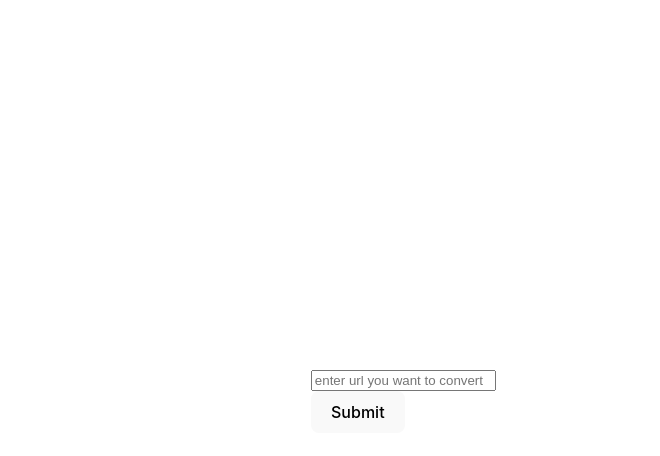
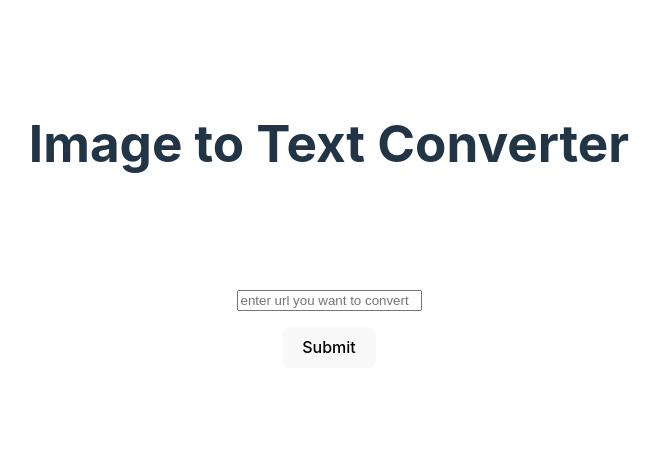
Before and after one commit to nickcode95/azure-optical-character-recognition-react, a React (Vite) app: page / in a window 1280 px wide. Shown: the top 456 px of the page, without its empty margins (247-907 px from the left). Built offline with nearby package versions, Linux system fonts and the light colour scheme.

Commit message:
Commit made from VS Code Azure Static Web Apps

```diff
--- a/index.html
+++ b/index.html
@@ -4,7 +4,7 @@
     <meta charset="UTF-8" />
     <link rel="icon" type="image/svg+xml" href="/vite.svg" />
     <meta name="viewport" content="width=device-width, initial-scale=1.0" />
-    <title>Vite + React</title>
+    <title>Image to Text App</title>
   </head>
   <body>
     <div id="root"></div>
--- a/src/components/Api.jsx
+++ b/src/components/Api.jsx
@@ -1,6 +1,11 @@
 import { React, useState, useEffect } from 'react';
 
 export default function Api(props) {
+  function convertAgain() {
+    operationLocation = null;
+    location.reload()
+  }
+
   let operationLocation;
 
   // We will add the text from the image to this variable
@@ -89,12 +94,10 @@ export default function Api(props) {
     // Asyncrhonously make the requests. We need to wait for response from the POST request before we execute the GET request
     async function callApi() {
       fetchData()
-      console.log('post request successful')
       // Need to wait for read response before we call the GET request
-      setTimeout(()=> {
+      setTimeout(() => {
         getData()
       }, 2000)
-      console.log('get request succesful')
 
     }
     callApi();
@@ -104,16 +107,24 @@ export default function Api(props) {
   // We check to see if the request has populate state and then we render the response
   if (loading) {
     return (
-      <div>
-        Loading...
+      <div className='center'>
+        <p className="center"> Loading...</p>
 
       </div>
     )
   } else {
     return (
-      <div className="center">
+      <div className="render">
+        <div classname='yourText'>
+          <h2 className="center">Your text</h2>
+        </div>
         <p>{getText}</p>
+        <h2>Your url</h2>
         <p>{props.UserUrl}</p>
+        <div>
+          <button onClick={props.onClick}>Convert another image</button>
+        </div>
+
       </div>
     )
   }
--- a/src/components/Homepage.jsx
+++ b/src/components/Homepage.jsx
@@ -1,31 +1,43 @@
-import {React, useState} from 'react'
+import { React, useState } from 'react'
 import Api from './Api';
 
-export default function Homepage(props){
+export default function Homepage(props) {
     const [isClicked, setIsClicked] = useState(false)
     const [input, setInput] = useState('');
     const [text, setText] = useState('')
 
-    function handleChange (e) {
+    function handleChange(e) {
         setInput(e.target.value)
     }
 
-    function handleClick(){
+    function resetApp() {
+        setIsClicked(false)
+    }
+
+    function handleClick() {
         setText(input)
         setIsClicked(true);
 
     }
-            {if (isClicked == true){
+    {
+        if (isClicked == true) {
             return (
                 <div>
-                         <Api UserUrl={text}/>
+                    <Api UserUrl={text} onClick={resetApp} />
                 </div>
             )
         } else {
             return (
+                <div>
+                    <div className='title'>
+                        <h1>Image to Text Converter</h1>
                         <div className="image-input">
-                        <input type="text" placeholder='enter url you want to convert' onChange={handleChange}/>
+                            <input type="text" placeholder='enter url you want to convert' onChange={handleChange} />
+                        </div>
                         <button onClick={handleClick}>Submit</button>
+                    </div>
+
+
                 </div>
             )
         }
--- a/src/index.css
+++ b/src/index.css
@@ -3,11 +3,9 @@
   font-size: 16px;
   line-height: 24px;
   font-weight: 400;
-
   color-scheme: light dark;
   color: rgba(255, 255, 255, 0.87);
   background-color: #242424;
-
   font-synthesis: none;
   text-rendering: optimizeLegibility;
   -webkit-font-smoothing: antialiased;
@@ -28,8 +26,7 @@ body {
   margin: 0;
   display: flex;
   place-items: center;
-  min-width: 320px;
-  min-height: 100vh;
+
 }
 
 h1 {
@@ -41,10 +38,11 @@ button {
   border-radius: 8px;
   border: 1px solid transparent;
   padding: 0.6em 1.2em;
+  margin-top: 1em;
   font-size: 1em;
   font-weight: 500;
   font-family: inherit;
-  background-color: #1a1a1a;
+  background-color: #26272b;
   cursor: pointer;
   transition: border-color 0.25s;
 }
@@ -69,7 +67,27 @@ button:focus-visible {
   }
 }
 
+.title {
+  text-align: center;
+  margin-top: 10%;
+  width: 90vw;
+}
+
 .image-input {
   width: 50%;
- margin: 0 200%;
+ margin: 10% 25% 0;
 }
+
+.render {
+width: 80vw;
+padding: 0 10vw  ;
+}
+
+.center {
+  width: 80vw;
+  text-align: center;
+}
+
+.yourText {
+ margin-top: 10vw;
+}
```
Also changed, not shown: 1 other file (tests, documents, lock files or other folders). Lines whose indentation alone changed are shown as unchanged.
